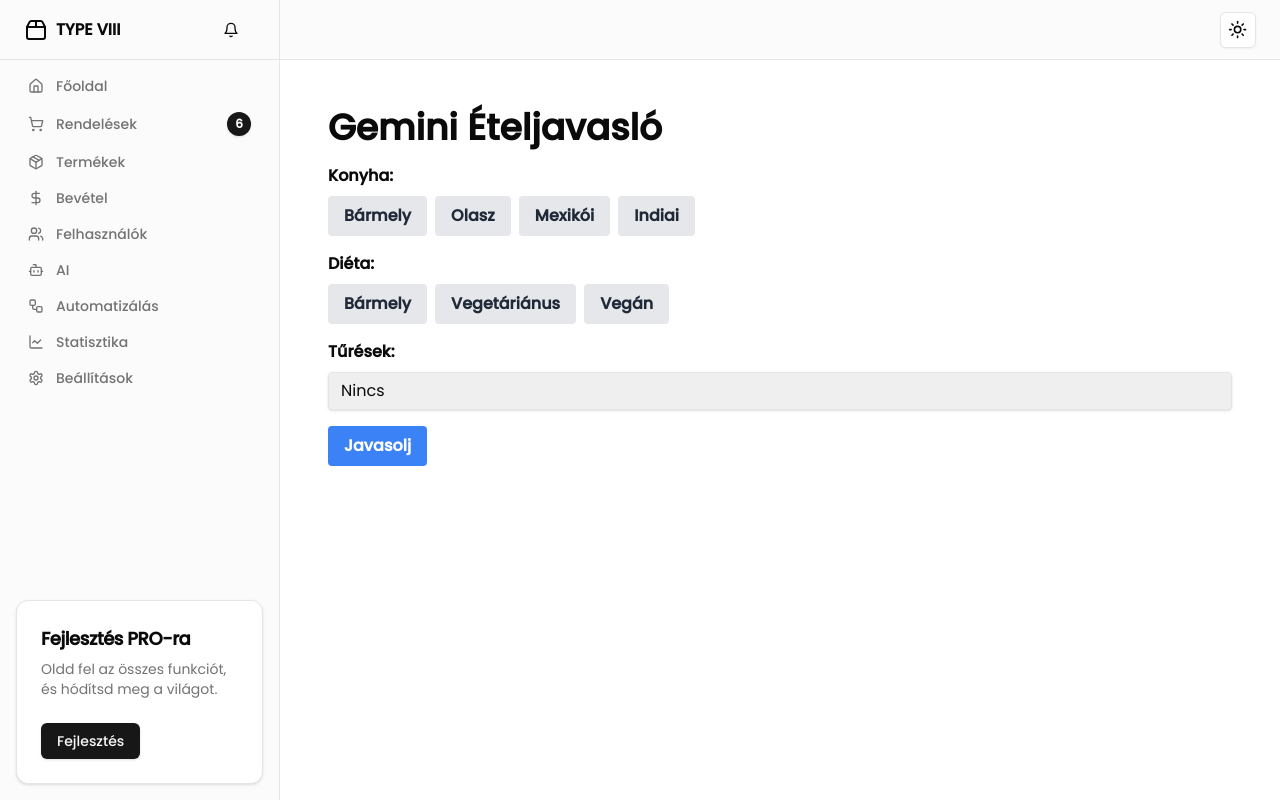
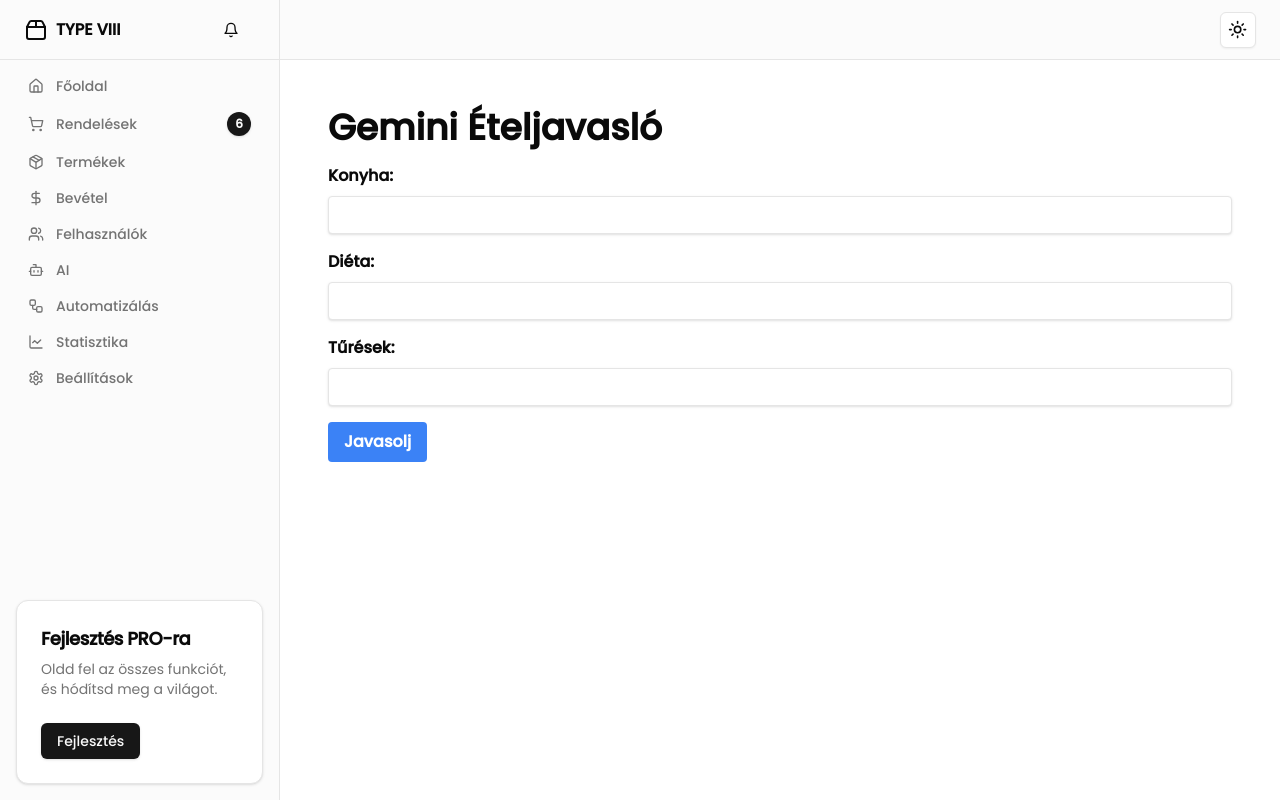
Before and after one commit to nemethdavid03/quiz, a Next.js app: page /admin/recommend in a window 1280 px wide. Built offline with nearby package versions, Linux system fonts and the light colour scheme; no server answers.

Commit message:
Updated page.tsx

```diff
--- a/src/app/admin/recommend/page.tsx
+++ b/src/app/admin/recommend/page.tsx
@@ -42,69 +42,35 @@
             >
                 <div className="mb-4">
                     <label htmlFor="cuisine" className="block font-bold mb-2">Konyha:</label>
-                    <div className="flex flex-wrap gap-2">
-                        <button
-                            className="bg-gray-200 hover:bg-gray-300 text-gray-800 font-bold py-2 px-4 rounded focus:outline-none focus:shadow-outline"
-                            onClick={() => setCuisine('')}
-                        >
-                            Bármely
-                        </button>
-                        <button
-                            className={`bg-gray-200 hover:bg-gray-300 text-gray-800 font-bold py-2 px-4 rounded focus:outline-none focus:shadow-outline ${cuisine === 'olasz' ? 'bg-blue-500 text-white' : ''}`}
-                            onClick={() => setCuisine('olasz')}
-                        >
-                            Olasz
-                        </button>
-                        <button
-                            className={`bg-gray-200 hover:bg-gray-300 text-gray-800 font-bold py-2 px-4 rounded focus:outline-none focus:shadow-outline ${cuisine === 'mexikói' ? 'bg-blue-500 text-white' : ''}`}
-                            onClick={() => setCuisine('mexikói')}
-                        >
-                            Mexikói
-                        </button>
-                        <button
-                            className={`bg-gray-200 hover:bg-gray-300 text-gray-800 font-bold py-2 px-4 rounded focus:outline-none focus:shadow-outline ${cuisine === 'indiai' ? 'bg-blue-500 text-white' : ''}`}
-                            onClick={() => setCuisine('indiai')}
-                        >
-                            Indiai
-                        </button>
-                        {/* Add more cuisines here */}
-                    </div>
+                    <input
+                        type="text"
+                        id="cuisine"
+                        value={cuisine}
+                        onChange={(e) => setCuisine(e.target.value)}
+                        className="shadow appearance-none border rounded w-full py-2 px-3 leading-tight focus:outline-none focus:shadow-outline"
+                    />
                 </div>
 
                 <div className="mb-4">
                     <label htmlFor="diet" className="block font-bold mb-2">Diéta:</label>
-                    <div className="flex flex-wrap gap-2">
-                        <button
-                            className="bg-gray-200 hover:bg-gray-300 text-gray-800 font-bold py-2 px-4 rounded focus:outline-none focus:shadow-outline"
-                            onClick={() => setDiet('')}
-                        >
-                            Bármely
-                        </button>
-                        <button
-                            className={`bg-gray-200 hover:bg-gray-300 text-gray-800 font-bold py-2 px-4 rounded focus:outline-none focus:shadow-outline ${diet === 'vegetáriánus' ? 'bg-blue-500 text-white' : ''}`}
-                            onClick={() => setDiet('vegetáriánus')}
-                        >
-                            Vegetáriánus
-                        </button>
-                        <button
-                            className={`bg-gray-200 hover:bg-gray-300 text-gray-800 font-bold py-2 px-4 rounded focus:outline-none focus:shadow-outline ${diet === 'vegán' ? 'bg-blue-500 text-white' : ''}`}
-                            onClick={() => setDiet('vegán')}
-                        >
-                            Vegán
-                        </button>
-                        {/* Add more diets here */}
-                    </div>
+                    <input
+                        type="text"
+                        id="diet"
+                        value={diet}
+                        onChange={(e) => setDiet(e.target.value)}
+                        className="shadow appearance-none border rounded w-full py-2 px-3 leading-tight focus:outline-none focus:shadow-outline"
+                    />
                 </div>
 
                 <div className="mb-4">
                     <label htmlFor="intolerances" className="block font-bold mb-2">Tűrések:</label>
-                    <select id="intolerances" value={intolerances} onChange={(e) => setIntolerances(e.target.value)} className="shadow appearance-none border rounded w-full py-2 px-3 leading-tight focus:outline-none focus:shadow-outline">
-                        <option value="">Nincs</option>
-                        <option value="glutén">Glutén</option>
-                        <option value="tej">Tej</option>
-                        <option value="dió">Dió</option>
-                        {/* Add more intolerances here */}
-                    </select>
+                    <input
+                        type="text"
+                        id="intolerances"
+                        value={intolerances}
+                        onChange={(e) => setIntolerances(e.target.value)}
+                        className="shadow appearance-none border rounded w-full py-2 px-3 leading-tight focus:outline-none focus:shadow-outline"
+                    />
                 </div>
 
                 <motion.button
```
